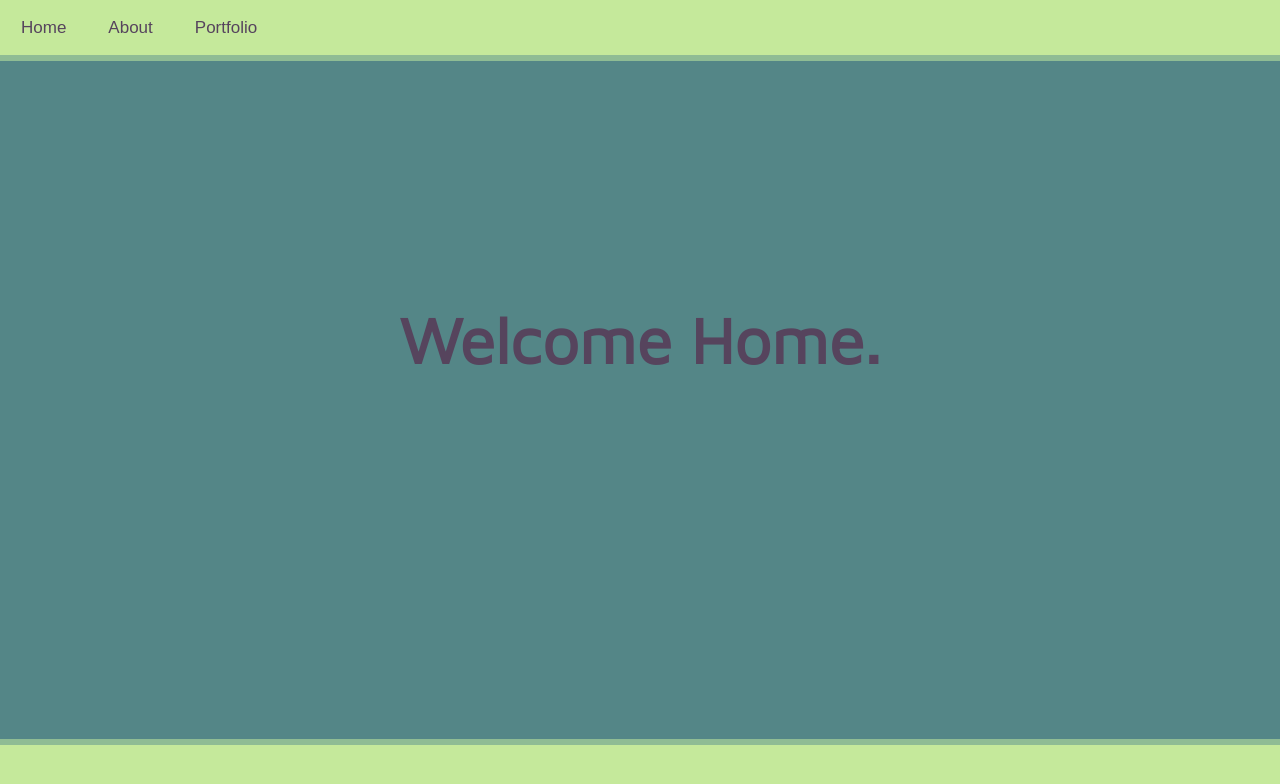
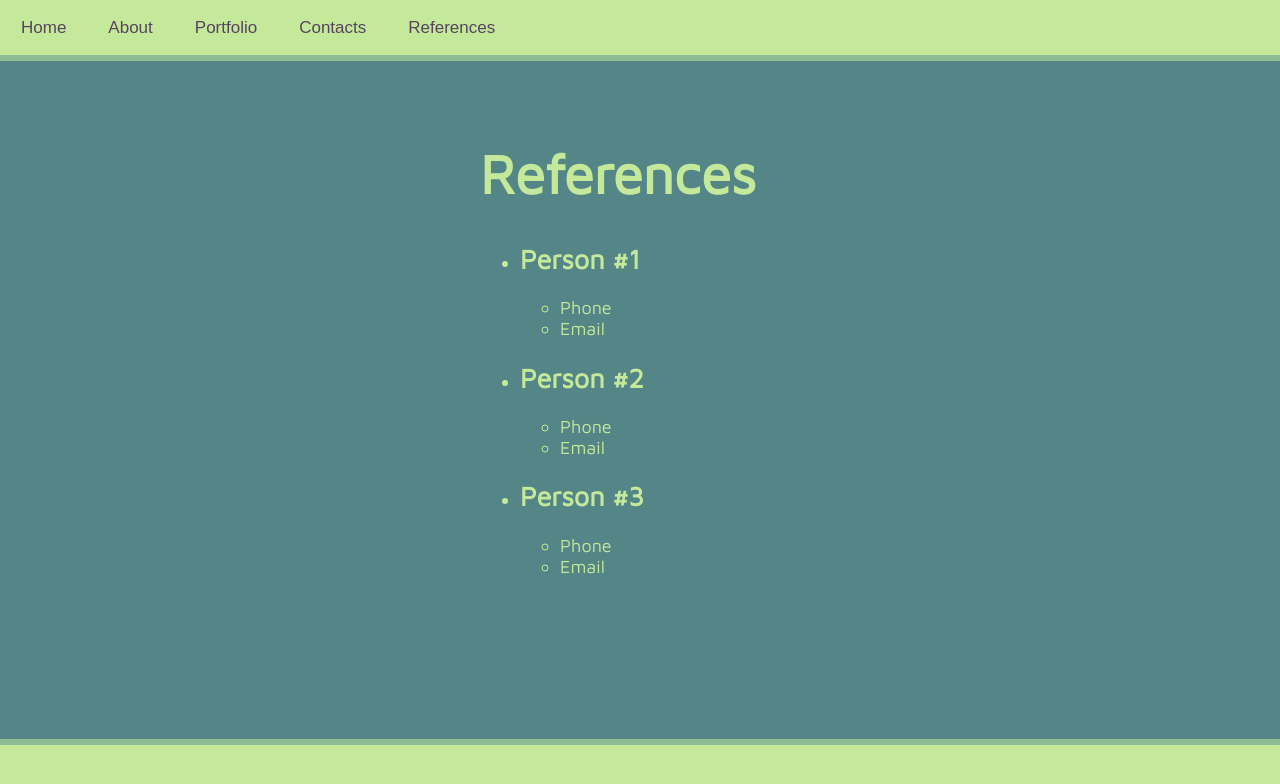
Before and after one commit to hannahhch/portfolio-app, a React app: page /references in a window 1280 px wide. Built offline with nearby package versions, Linux system fonts and the light colour scheme.

Commit message:
finished refacter

```diff
--- a/src/components/About.js
+++ b/src/components/About.js
@@ -1,5 +1,4 @@
 import React, { Component } from 'react';
-import { Link } from 'react-router-dom';
 
 export default class About extends Component {
   render(){
--- a/src/components/BaseLayout.js
+++ b/src/components/BaseLayout.js
@@ -9,6 +9,9 @@ export default class BaseLayout extends Component {
           <div><button><Link to="/">Home</Link></button></div>
           <div><button><Link to="/about">About</Link></button></div>
           <div><button><Link to="/portfolio">Portfolio</Link></button></div>
+          <div><button><Link to="/contacts">Contacts</Link></button></div>
+          <div><button><Link to="/references">References</Link></button></div>
+
         </nav>
         {this.props.children}
         <footer>
--- /dev/null
+++ b/src/components/Contacts.js
@@ -0,0 +1,16 @@
+import React, { Component } from 'react';
+
+export default class Contacts extends Component {
+  render(){
+    return(
+      <div className = "contacts-wrapper">
+        <h1>Contact Me.</h1>
+          <ul>
+            <li><h2>Email</h2></li>
+            <li><h2>LinkedIn</h2></li>
+            <li><h2>GitHub</h2></li>
+          </ul>
+      </div>
+    )
+  }
+}
--- a/src/components/Home.js
+++ b/src/components/Home.js
@@ -1,5 +1,4 @@
 import React, { Component } from 'react';
-import { Link } from 'react-router-dom';
 
 export default class Home extends Component {
   render(){
--- a/src/components/Portfolio.js
+++ b/src/components/Portfolio.js
@@ -1,5 +1,4 @@
 import React, { Component } from 'react';
-import { Link } from 'react-router-dom';
 
 export default class Portfolio extends Component {
   render(){
--- /dev/null
+++ b/src/components/References.js
@@ -0,0 +1,32 @@
+import React, { Component } from 'react';
+
+export default class References extends Component {
+  render(){
+    return(
+      <div className = "references-wrapper">
+        <h1>References</h1>
+          <ul>
+            <li><h2>Person #1</h2></li>
+              <ul>
+                <li>Phone</li>
+                <li>Email</li>
+              </ul>
+          </ul>
+          <ul>
+            <li><h2>Person #2</h2></li>
+              <ul>
+                <li>Phone</li>
+                <li>Email</li>
+              </ul>
+          </ul>
+          <ul>
+            <li><h2>Person #3</h2></li>
+              <ul>
+                <li>Phone</li>
+                <li>Email</li>
+              </ul>
+          </ul>
+      </div>
+    )
+  }
+}
--- a/src/index.js
+++ b/src/index.js
@@ -1,7 +1,6 @@
 import React from 'react';
 import ReactDOM from 'react-dom';
 import './styles/index.css';
-import App from './components/App';
 import registerServiceWorker from './registerServiceWorker';
 import {BrowserRouter, Route, Switch} from 'react-router-dom';
 
@@ -9,14 +8,18 @@ import BaseLayout from "./components/BaseLayout";
 import About from "./components/About";
 import Home from "./components/Home";
 import Portfolio from "./components/Portfolio";
+import Contacts from "./components/Contacts";
+import References from "./components/References";
 
 ReactDOM.render(
   <BrowserRouter>
     <BaseLayout>
       <Switch>
+        <Route path = "/contacts" component ={Contacts}/>
+        <Route path = "/references" component={References}/>
         <Route path = "/about" component={About}/>
         <Route path = "/portfolio" component={Portfolio}/>
-        <Route path = "/" component={Home} />
+        <Route exact path = "/" component={Home} />
       </Switch>
     </BaseLayout>
   </BrowserRouter>
--- a/src/styles/index.css
+++ b/src/styles/index.css
@@ -48,23 +48,33 @@ footer{
 }
 
 .home-wrapper h1{
-  color: #56445D;
+  color: #C5E99B;
   font-size: 65px;
+
 }
 
-.about-wrapper{
-  color: #56445D;
+.about-wrapper, .contacts-wrapper, .references-wrapper{
+  color: #C5E99B;
   margin: 0 auto;
   width: 25vw;
   margin-top: 20vh;
 }
 
-.about-wrapper h1{
+.references-wrapper{
+  margin-top: 10vh;
+}
+
+.about-wrapper h1, .contacts-wrapper h1, .references-wrapper h1{
   font-size: 55px;
 }
 
-.about-wrapper ul{
+.about-wrapper ul, .contacts-wrapper ul, .references-wrapper ul{
   font-size: 18px;
+}
+
+.contacts-wrapper li:hover{
+  cursor: pointer;
+  color: #56445D;
 }
 
 .photo-wrapper{
```
